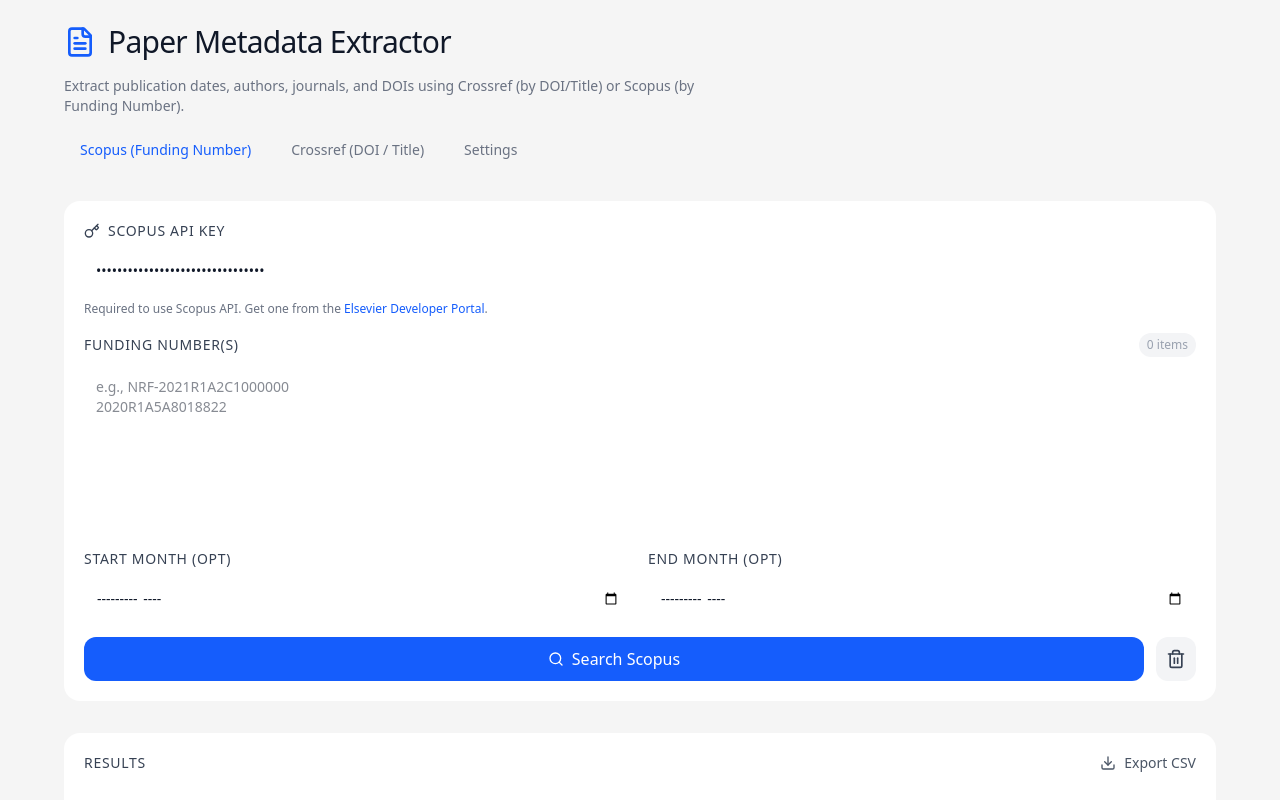
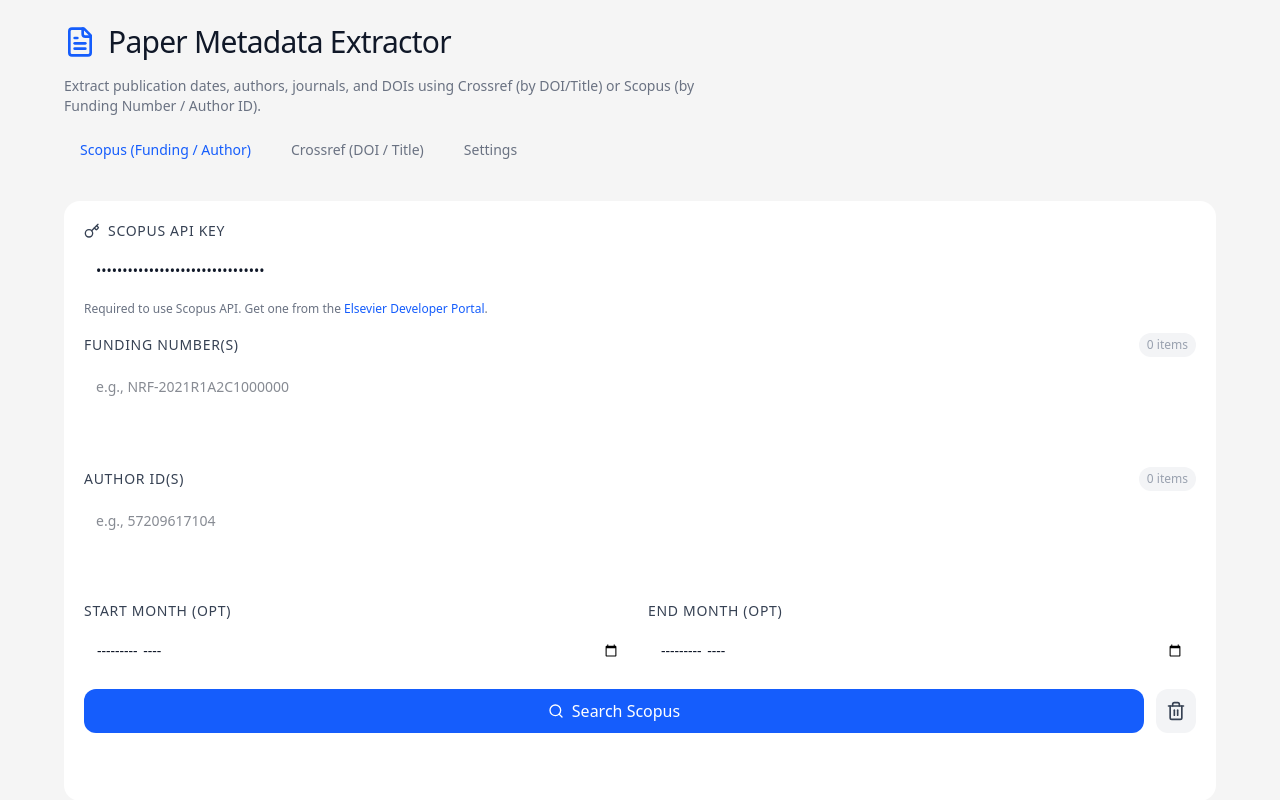
Before and after one commit to kooo8282/epic_paper, a React (Vite) app: page / in a window 1280 px wide. Shown: the top 800 px of the page. Built offline with nearby package versions, Linux system fonts and the light colour scheme.

Commit message:
feat: add author ID support to Scopus search
Implement author ID input and integrate it into the Scopus search workflow, allowing users to search by either funding number or author ID. Also updated the project banner image.

```diff
--- a/src/App.tsx
+++ b/src/App.tsx
@@ -212,6 +212,7 @@ export default function App() {
   // Scopus State
   const [scopusApiKey, setScopusApiKey] = useState('a3506e81fdc320fdee24ea389b06ca33');
   const [fundingNumber, setFundingNumber] = useState(() => localStorage.getItem('savedFundingNumber') || '');
+  const [authorId, setAuthorId] = useState(() => localStorage.getItem('savedAuthorId') || '');
   const [startMonth, setStartMonth] = useState('');
   const [endMonth, setEndMonth] = useState('');
 
@@ -344,23 +345,42 @@ export default function App() {
   };
 
   const searchScopus = async () => {
-    if (!scopusApiKey.trim() || !fundingNumber.trim()) return;
+    if (!scopusApiKey.trim()) return;
+    if (!fundingNumber.trim() && !authorId.trim()) return;
 
     localStorage.setItem('savedFundingNumber', fundingNumber.trim());
+    localStorage.setItem('savedAuthorId', authorId.trim());
 
-    const fNums = fundingNumber.split(/[\n,]+/).map(n => n.trim()).filter(Boolean);
-    if (fNums.length === 0) return;
+    const fNums = fundingNumber.split(/[\n,]+/).map(n => n.trim());
+    const aIds = authorId.split(/[\n,]+/).map(n => n.trim());
+
+    // Clean up empty items at the end
+    while(fNums.length > 0 && !fNums[fNums.length - 1]) fNums.pop();
+    while(aIds.length > 0 && !aIds[aIds.length - 1]) aIds.pop();
+
+    const maxLen = Math.max(fNums.length, aIds.length);
+    if (maxLen === 0) return;
 
     setIsProcessing(true);
     setResults([]);
-    setProgress({ current: 0, total: fNums.length });
+    setProgress({ current: 0, total: maxLen });
 
     let combinedResults: (PaperInfo & { _needsAuthors?: boolean })[] = [];
 
-    for (let i = 0; i < fNums.length; i++) {
-      const fNum = fNums[i];
+    for (let i = 0; i < maxLen; i++) {
+      const fNum = fNums[i] || '';
+      const aId = aIds[i] || '';
 
-      let queryStr = `FUND-NO(${fNum})`;
+      if (!fNum && !aId) continue;
+
+      const displayId = [fNum, aId].filter(Boolean).join(' | ');
+
+      let queryParts = [];
+      if (fNum) queryParts.push(`FUND-NO(${fNum})`);
+      if (aId) queryParts.push(`AU-ID(${aId})`);
+
+      let queryStr = queryParts.length > 1 ? `(${queryParts.join(' OR ')})` : queryParts[0];
+
       if (startMonth.trim() || endMonth.trim()) {
         const sYear = startMonth ? startMonth.split('-')[0] : '1950';
         // Use 2050 as default end year
@@ -446,9 +466,9 @@ export default function App() {
 
         if (filteredEntries.length === 0) {
           combinedResults.push({
-            id: fNum,
+            id: displayId,
             type: 'funding',
-            title: `No results found for funding number: ${fNum}`,
+            title: `No results found for ${displayId}`,
             authors: '',
             date: '',
             journal: '',
@@ -471,7 +491,7 @@ export default function App() {
             }
 
             return {
-              id: entry['dc:identifier'] || fNum,
+              id: entry['dc:identifier'] || displayId,
               type: 'funding',
               title: cleanText(entry['dc:title'] || 'Unknown Title'),
               authors: cleanText(rawAuthors),
@@ -488,11 +508,11 @@ export default function App() {
         }
 
         setResults([...combinedResults]);
-        setProgress({ current: i + 1, total: fNums.length });
+        setProgress({ current: i + 1, total: maxLen });
 
       } catch (error: any) {
         combinedResults.push({
-          id: fNum,
+          id: displayId,
           type: 'funding',
           title: `Search failed`,
           authors: '',
@@ -503,7 +523,7 @@ export default function App() {
           errorMsg: error.message
         });
         setResults([...combinedResults]);
-        setProgress({ current: i + 1, total: fNums.length });
+        setProgress({ current: i + 1, total: maxLen });
       }
     }
 
@@ -577,6 +597,7 @@ export default function App() {
   const clearAll = () => {
     setInputText('');
     setFundingNumber('');
+    setAuthorId('');
     setStartMonth('');
     setEndMonth('');
     setResults([]);
@@ -594,7 +615,7 @@ export default function App() {
             Paper Metadata Extractor
           </h1>
           <p className="text-gray-500 text-sm md:text-base max-w-2xl">
-            Extract publication dates, authors, journals, and DOIs using Crossref (by DOI/Title) or Scopus (by Funding Number).
+            Extract publication dates, authors, journals, and DOIs using Crossref (by DOI/Title) or Scopus (by Funding Number / Author ID).
           </p>
 
           {/* Tabs */}
@@ -607,7 +628,7 @@ export default function App() {
                   : 'border-transparent text-gray-500 hover:text-gray-700 hover:border-gray-300'
               }`}
             >
-              Scopus (Funding Number)
+              Scopus (Funding / Author)
             </button>
             <button
               onClick={() => setActiveTab('crossref')}
@@ -636,7 +657,7 @@ export default function App() {
 
           {/* Input Section */}
           <div className="lg:col-span-1 space-y-4">
-            <div className="bg-white rounded-2xl shadow-sm border border-gray-100 p-5 flex flex-col h-[500px]">
+            <div className="bg-white rounded-2xl shadow-sm border border-gray-100 p-5 flex flex-col min-h-[600px]">
 
               {activeTab === 'settings' ? (
                 <div className="flex flex-col gap-4 h-full">
@@ -760,8 +781,26 @@ export default function App() {
                       <textarea
                         value={fundingNumber}
                         onChange={(e) => setFundingNumber(e.target.value)}
-                        placeholder="e.g., NRF-2021R1A2C1000000&#10;2020R1A5A8018822"
-                        className="w-full resize-none h-[120px] rounded-xl border border-gray-200 p-3 text-sm focus:ring-2 focus:ring-blue-500 focus:border-transparent outline-none transition-all"
+                        placeholder="e.g., NRF-2021R1A2C1000000"
+                        className="w-full resize-none h-[80px] rounded-xl border border-gray-200 p-3 text-sm focus:ring-2 focus:ring-blue-500 focus:border-transparent outline-none transition-all"
+                        disabled={isProcessing}
+                      />
+                    </div>
+
+                    <div className="flex-1">
+                      <div className="flex justify-between items-center mb-2">
+                        <label className="text-sm font-medium text-gray-700 uppercase tracking-wider block">
+                          Author ID(s)
+                        </label>
+                        <span className="text-xs text-gray-400 bg-gray-100 px-2 py-1 rounded-full">
+                          {authorId.split(/[\n,]+/).filter(l => l.trim()).length} items
+                        </span>
+                      </div>
+                      <textarea
+                        value={authorId}
+                        onChange={(e) => setAuthorId(e.target.value)}
+                        placeholder="e.g., 57209617104"
+                        className="w-full resize-none h-[80px] rounded-xl border border-gray-200 p-3 text-sm focus:ring-2 focus:ring-blue-500 focus:border-transparent outline-none transition-all"
                         disabled={isProcessing}
                       />
                     </div>
@@ -796,7 +835,7 @@ export default function App() {
                     <div className="mt-auto flex gap-3">
                       <button
                         onClick={searchScopus}
-                        disabled={isProcessing || !scopusApiKey.trim() || !fundingNumber.trim()}
+                        disabled={isProcessing || !scopusApiKey.trim() || (!fundingNumber.trim() && !authorId.trim())}
                         className="flex-1 bg-blue-600 hover:bg-blue-700 text-white font-medium py-2.5 px-4 rounded-xl transition-colors disabled:opacity-50 disabled:cursor-not-allowed flex items-center justify-center gap-2"
                       >
                         {isProcessing ? (
@@ -813,7 +852,7 @@ export default function App() {
                       </button>
                       <button
                         onClick={clearAll}
-                        disabled={isProcessing || (!fundingNumber && results.length === 0)}
+                        disabled={isProcessing || (!fundingNumber && !authorId && results.length === 0)}
                         className="bg-gray-100 hover:bg-gray-200 text-gray-700 p-2.5 rounded-xl transition-colors disabled:opacity-50 disabled:cursor-not-allowed"
                         title="Clear All"
                       >
@@ -874,7 +913,7 @@ export default function App() {
                     <p className="text-sm">
                       {activeTab === 'crossref'
                         ? 'Enter DOIs or titles and click Extract to see results.'
-                        : 'Enter an API Key and Funding Number to search Scopus.'}
+                        : 'Enter an API Key and Funding Number or Author ID to search Scopus.'}
                     </p>
                   </div>
                 ) : (
```
Also changed, not shown: 1 other file (tests, documents, lock files or other folders).
